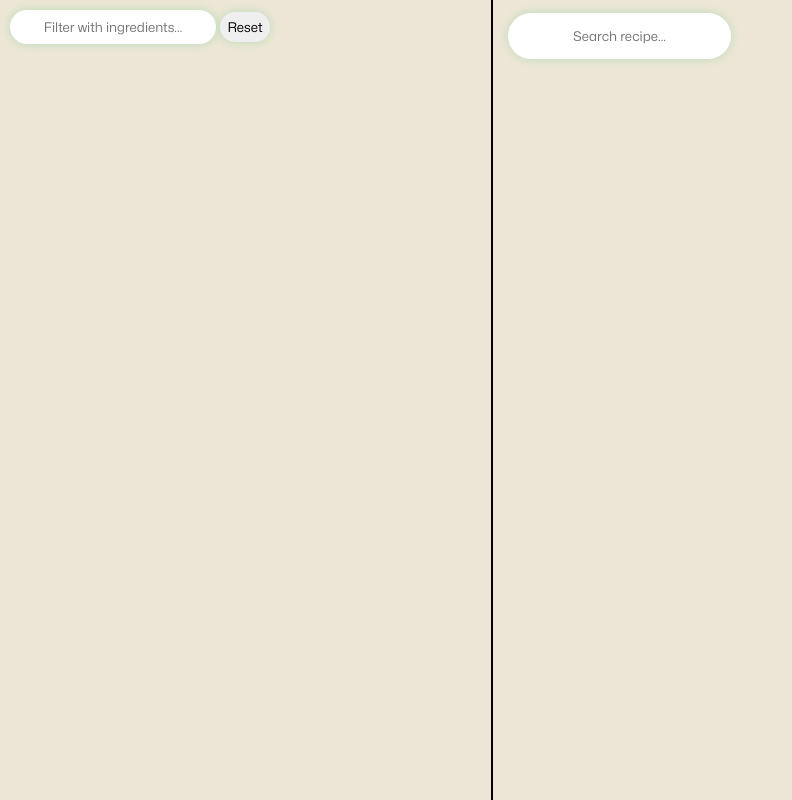
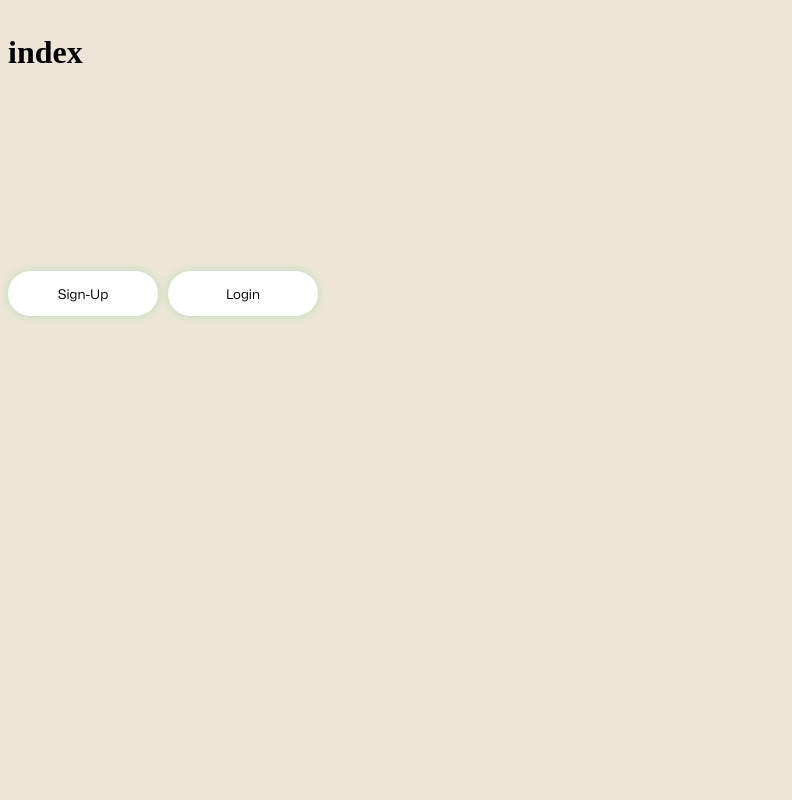
Before and after one commit to Ghufran-Luqman/Uniichef, a Flask app: page / in a window 1280 px wide. Shown: the whole page, without its empty margins (0-792 px from the left). Run offline with Flask 3, Linux system fonts and the light colour scheme; data that the repository does not hold is empty.

Commit message:
added login and signup pages, need to implement whole login system w one way hashing

```diff
--- a/actualNEA/main.py
+++ b/actualNEA/main.py
@@ -44,6 +44,18 @@ def getrecipename(ingredientlist):
 
 @app.route('/', methods=['GET', 'POST'])
 def index():
+    return render_template("index.html")
+
+@app.route('/sign-up', methods=['GET', 'POST'])
+def sign_up():
+    return render_template("signup.html")
+
+@app.route('/login', methods=['GET', 'POST'])
+def login():
+    return render_template("login.html")
+
+@app.route('/home', methods=['GET', 'POST'])
+def home():
     conn = sqlite3.connect("recipes.db")
     c = conn.cursor()
 
@@ -212,12 +224,12 @@ def index():
 
         try:
             x = forwebsite[0]
-            return render_template("index.html", row=row, newlist=newlist, newrecipelist=forwebsite, querying=session['search_history'])
+            return render_template("home.html", row=row, newlist=newlist, newrecipelist=forwebsite, querying=session['search_history'])
         except:
             pass
 
     conn.close()
-    return render_template("index.html", row=row, newlist=newlist, newrecipelist=newrecipelist)
+    return render_template("home.html", row=row, newlist=newlist, newrecipelist=newrecipelist)
 
 
 @app.route('/<recipename>', methods=['GET', 'POST'])
--- a/actualNEA/static/maincss.css
+++ b/actualNEA/static/maincss.css
@@ -173,6 +173,7 @@ li::marker {
     border-radius: 9999999px;
     border-color: transparent;
     border-width: 1px;
+    background-color: white;
     outline: none;
     box-shadow: 0 0 10px rgba(64, 201, 117, 0.3);
     height: 30px;
@@ -193,8 +194,6 @@ li::marker {
     border-color: #02c94f;
     border-width: 1px;
 }
-
-
 
 .search {
     border-style: solid;
@@ -256,3 +255,85 @@ li::marker {
 .querying {
     top: 150px
 }
+
+.signin {
+    border-style: solid;
+    font-family: Mona-Sans;
+    border-radius: 9999999px;
+    border-color: transparent;
+    border-width: 1px;
+    outline: none;
+    box-shadow: 0 0 10px rgba(64, 201, 117, 0.3);
+    height: 30px;
+    text-align: center;
+    width: 200px;
+    margin-top: 10px;
+    padding: 5px;
+    margin-left: 10px;
+    z-index: 99;
+    transition: border-color 0.3s;
+    transition-delay: 35ms;
+    pointer-events: auto;
+}
+
+.signin:hover {
+    border-color: #02c94f;
+    border-width: 1px;
+}
+
+.signin:focus {
+    border-color: #02c94f;
+    border-width: 1px;
+}
+
+.signin:active {
+    border-color: transparent;
+    transition: border-color 0.05s;
+}
+
+.defaultbutton {
+    border-style: solid;
+    font-family: Mona-Sans;
+    border-radius: 9999999px;
+    border-color: transparent;
+    border-width: 1px;
+    background-color: white;
+    bottom: 5px;
+    outline: none;
+    box-shadow: 0 0 10px rgba(64, 201, 117, 0.3);
+    height: 45px;
+    text-align: center;
+    width: 150px;
+    z-index: 99;
+    transition: border-color 0.3s;
+    transition-delay: 35ms;
+    pointer-events: auto;
+}
+
+.defaultbutton:hover {
+    border-color: #02c94f;
+    border-width: 1px;
+}
+
+.defaultbutton:focus {
+    border-color: #02c94f;
+    border-width: 1px;
+}
+
+.container {
+    display: flex;
+    justify-content: left;
+    gap: 10px;
+    margin-top: 200px;
+}
+
+.submit {
+    width: 70px;
+    height: 25px;
+    margin-left: 10px;
+}
+
+.signupbtn {
+    bottom: 50px;
+    width: 150px;
+}
--- a/actualNEA/templates/index.html
+++ b/actualNEA/templates/index.html
@@ -1,37 +1,16 @@
 {% extends "layout.html" %}
+
 {% block head %}
-<title>Home Page</title>
 <link rel="stylesheet" href="../static/maincss.css">
+<title>index</title>
 {% endblock %}
 
+
 {% block body %}
+<h1>index</h1>
 
-<div class="sidebox">
-    <form method="GET" action="/" spellcheck="false">
-        <input class="searchwing" placeholder="Filter with ingredients..." name="querying" id="querying" autocomplete="off">
-        <input type="submit" hidden>
-        <button id="reset" name="reset" value="reset" type="submit" class="reset">Reset</button>
-        <p class="querying">{{ querying }}</p>
-    </form>
-</div>
-
-
-<input type="checkbox" id="toggler" class="invis"/>
-<form method="GET" action="/" spellcheck="false">
-    <input type="text" id="search" autocomplete="off" name="Query" class="search" placeholder="Search recipe...">
-    <input type="submit" value="Search" hidden>
-</form>
-
-<div class="temp" id="recipes">
-<form method="POST">
-{% for item in newrecipelist %}
-    <div class="container2" style="overflow:hidden">
-        <a href="/{{ item }}">
-            <button id="recipebutton" class="recipebutton" name="recipebutton" type="button"><p class="biggertext">{{ item }}</p></button>
-        </a>
-    </div>
-    <br>
-{% endfor %}
-</form>
+<div class="container">
+<a href="/sign-up"><button class="defaultbutton">Sign-Up</button></a>
+<a href="/login"><button class="defaultbutton">Login</button></a>
 </div>
 {% endblock %}
```
